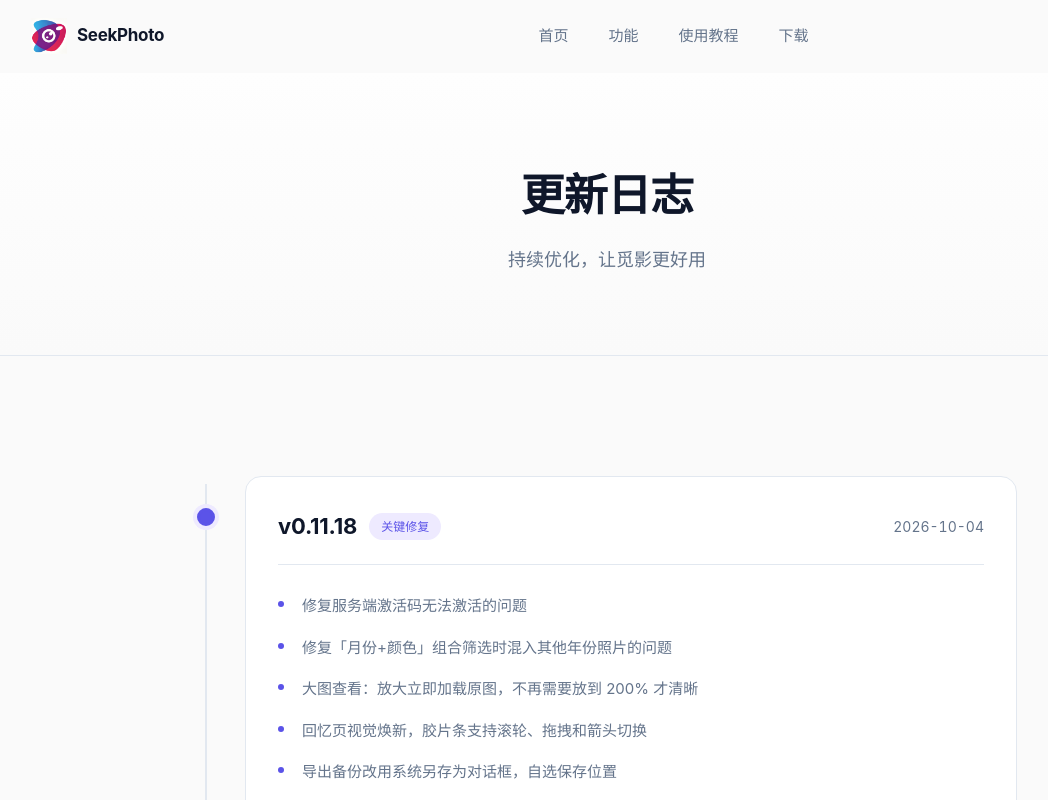
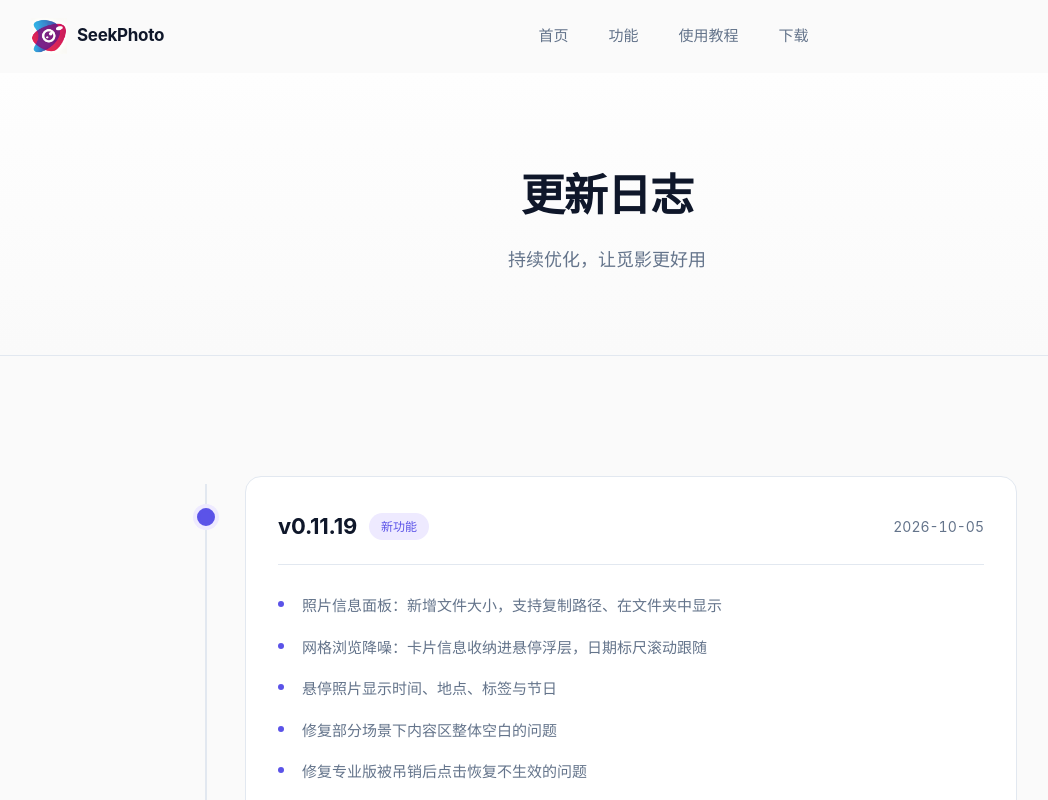
Before and after one commit to aiyo407/seekphoto-site, a Vue app: page /changelog in a window 1280 px wide. Shown: the top 800 px of the page, without its empty margins (33-1081 px from the left). Built offline with nearby package versions, Linux system fonts and the light colour scheme.

Commit message:
chore: v0.11.19 版本号与更新日志

```diff
--- a/src/config/version.ts
+++ b/src/config/version.ts
@@ -1,5 +1,5 @@
 /** 应用版本（仅更新日志页展示用，与下载链接无关） */
-export const APP_VERSION = '0.11.18'
+export const APP_VERSION = '0.11.19'
 
 /** 显示用版本号（带 v 前缀，如 "v0.9.0"） */
 export const APP_VERSION_DISPLAY = `v${APP_VERSION}`
--- a/src/views/Changelog.vue
+++ b/src/views/Changelog.vue
@@ -60,10 +60,23 @@ interface Version {
 
 const versions: Version[] = [
   {
+    version: 'v0.11.19',
+    date: '2026-10-05',
+    tag: '新功能',
+    tagType: 'latest',
+    changes: [
+      '照片信息面板：新增文件大小，支持复制路径、在文件夹中显示',
+      '网格浏览降噪：卡片信息收纳进悬停浮层，日期标尺滚动跟随',
+      '悬停照片显示时间、地点、标签与节日',
+      '修复部分场景下内容区整体空白的问题',
+      '修复专业版被吊销后点击恢复不生效的问题',
+    ],
+  },
+  {
     version: 'v0.11.18',
     date: '2026-10-04',
     tag: '关键修复',
-    tagType: 'latest',
+    tagType: 'feature',
     changes: [
       '修复服务端激活码无法激活的问题',
       '修复「月份+颜色」组合筛选时混入其他年份照片的问题',
```
